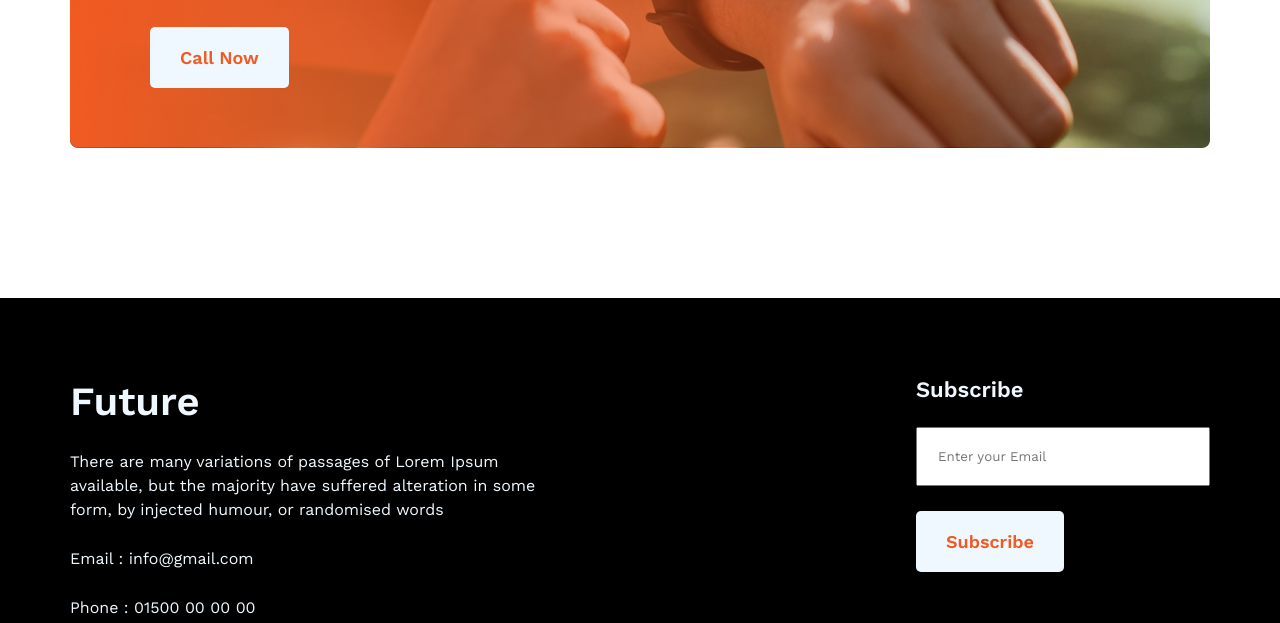
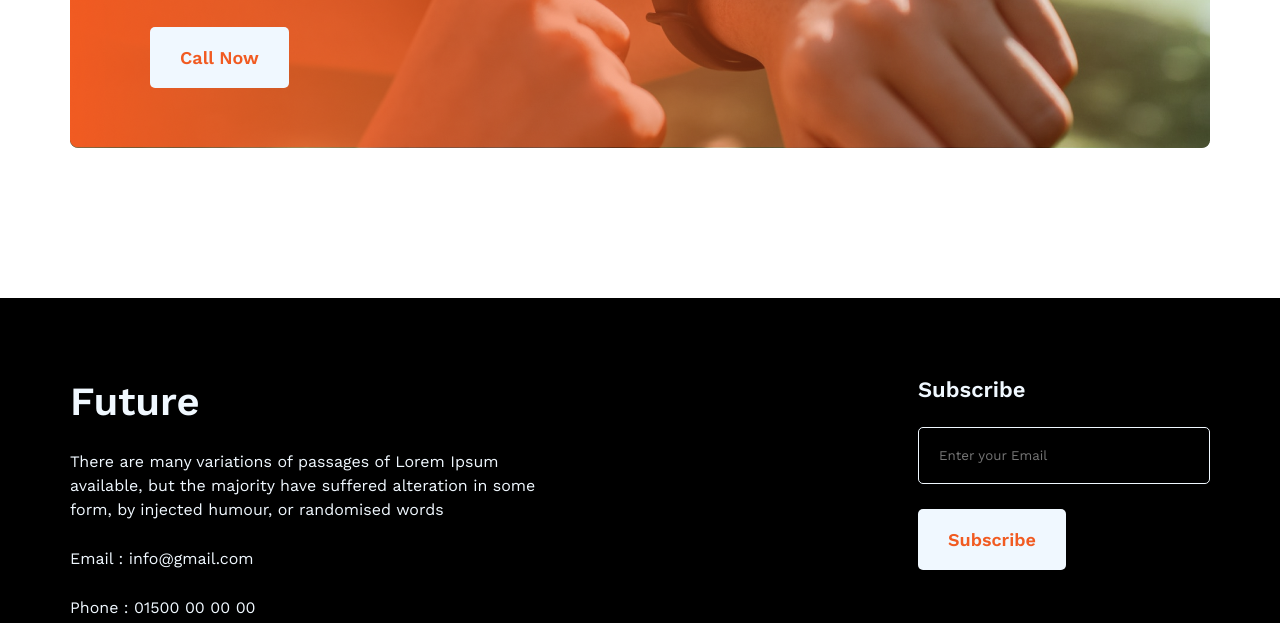
Before and after one commit to SaidulIslam16/web-development-portfolio, a plain HTML site: page new-year-new-me-main/index.html in a window 1280 px wide. Shown: the part 2335-2958 px from the top of the page. Drawn offline with nearby package versions, Linux system fonts and the light colour scheme.

Commit message:
Footer input css changed

```diff
--- a/new-year-new-me-main/index.html
+++ b/new-year-new-me-main/index.html
@@ -90,7 +90,7 @@
             </div>
             <div class="footer-right">
                 <p class="footer-right-title">Subscribe</p>
-                <input class="footer-input" type="email" placeholder="Enter your Email"><br>
+                <input class="footer-input" type="email" placeholder="Enter your Email">
                 <button class="primary-btn white">Subscribe</button>
             </div>
         </div>
--- a/new-year-new-me-main/style/style.css
+++ b/new-year-new-me-main/style/style.css
@@ -144,5 +144,10 @@ h3{
     padding: 20px;
     margin: 25px 0;
     width: 250px;
+    display: block;
+    background-color: black;
+    color: aliceblue;
+    border: 1px solid aliceblue;
+    border-radius: 5px;
 
 }
```
